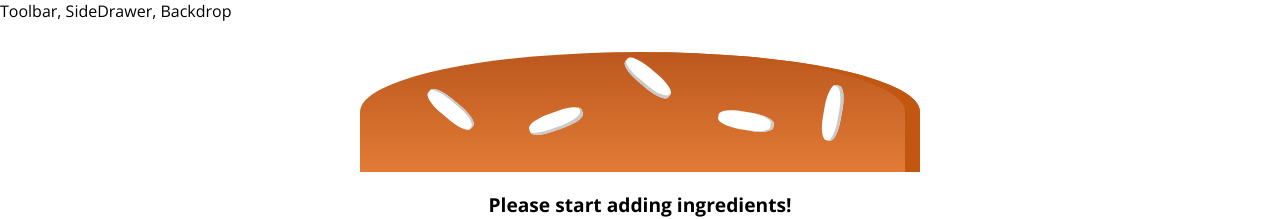
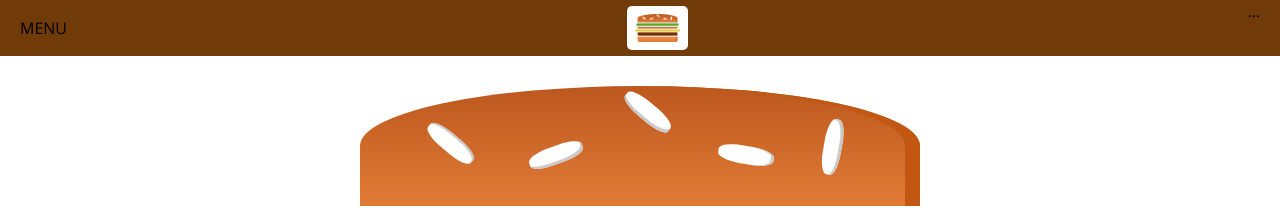
Before and after one commit to EpinderSingh/React-Burger-App, a React (Create React App) app: page / in a window 1280 px wide. Shown: the top 219 px of the page. Built offline with nearby package versions, Linux system fonts and the light colour scheme.

Commit message:
Logo component

```diff
--- a/src/components/Layout/Layout.js
+++ b/src/components/Layout/Layout.js
@@ -1,9 +1,10 @@
 import React, { Fragment } from 'react';
 import classes from './Layout.module.css';
+import Toolbar from '../Navigation/Toolbar/Toolbar';
 
 const layout = (props) => (
   <Fragment>
-    <div>Toolbar, SideDrawer, Backdrop</div>
+    <Toolbar />
     <main className={classes.Content}>{props.children}</main>
   </Fragment>
 );
--- a/src/components/Layout/Layout.module.css
+++ b/src/components/Layout/Layout.module.css
@@ -1,3 +1,3 @@
 .Content {
-  margin: 16px;
+  margin: 72px;
 }
--- /dev/null
+++ b/src/components/Logo/Logo.js
@@ -0,0 +1,12 @@
+import React from 'react';
+
+import classes from './Logo.module.css';
+import burgerLogo from '../../assets/images/burger-logo.png';
+
+const logo = (props) => (
+  <div className={classes.Logo}>
+    <img src={burgerLogo} alt="MyBurger" />
+  </div>
+);
+
+export default logo;
--- /dev/null
+++ b/src/components/Logo/Logo.module.css
@@ -0,0 +1,11 @@
+.Logo {
+  background-color: white;
+  padding: 8px;
+  height: 80%;
+  box-sizing: border-box;
+  border-radius: 5px;
+}
+
+.Logo img {
+  height: 100%;
+}
--- /dev/null
+++ b/src/components/Navigation/Toolbar/Toolbar.js
@@ -0,0 +1,14 @@
+import React from 'react';
+
+import classes from './Toolbar.module.css';
+import Logo from '../../Logo/Logo';
+
+const toolbar = (props) => (
+  <header className={classes.Toolbar}>
+    <div>MENU</div>
+    <Logo />
+    <nav>...</nav>
+  </header>
+);
+
+export default toolbar;
--- /dev/null
+++ b/src/components/Navigation/Toolbar/Toolbar.module.css
@@ -0,0 +1,18 @@
+.Toolbar {
+  height: 56px;
+  width: 100%;
+  position: fixed;
+  top: 0;
+  left: 0;
+  background-color: #703b09;
+  display: flex;
+  justify-content: space-between;
+  align-items: center;
+  padding: 0 20px;
+  box-sizing: border-box;
+  z-index: 90;
+}
+
+.Toolbar nav {
+  height: 100%;
+}
```
Also changed, not shown: src/assets/images/burger-logo.png (added), 1 other file (tests, documents, lock files or other folders).
